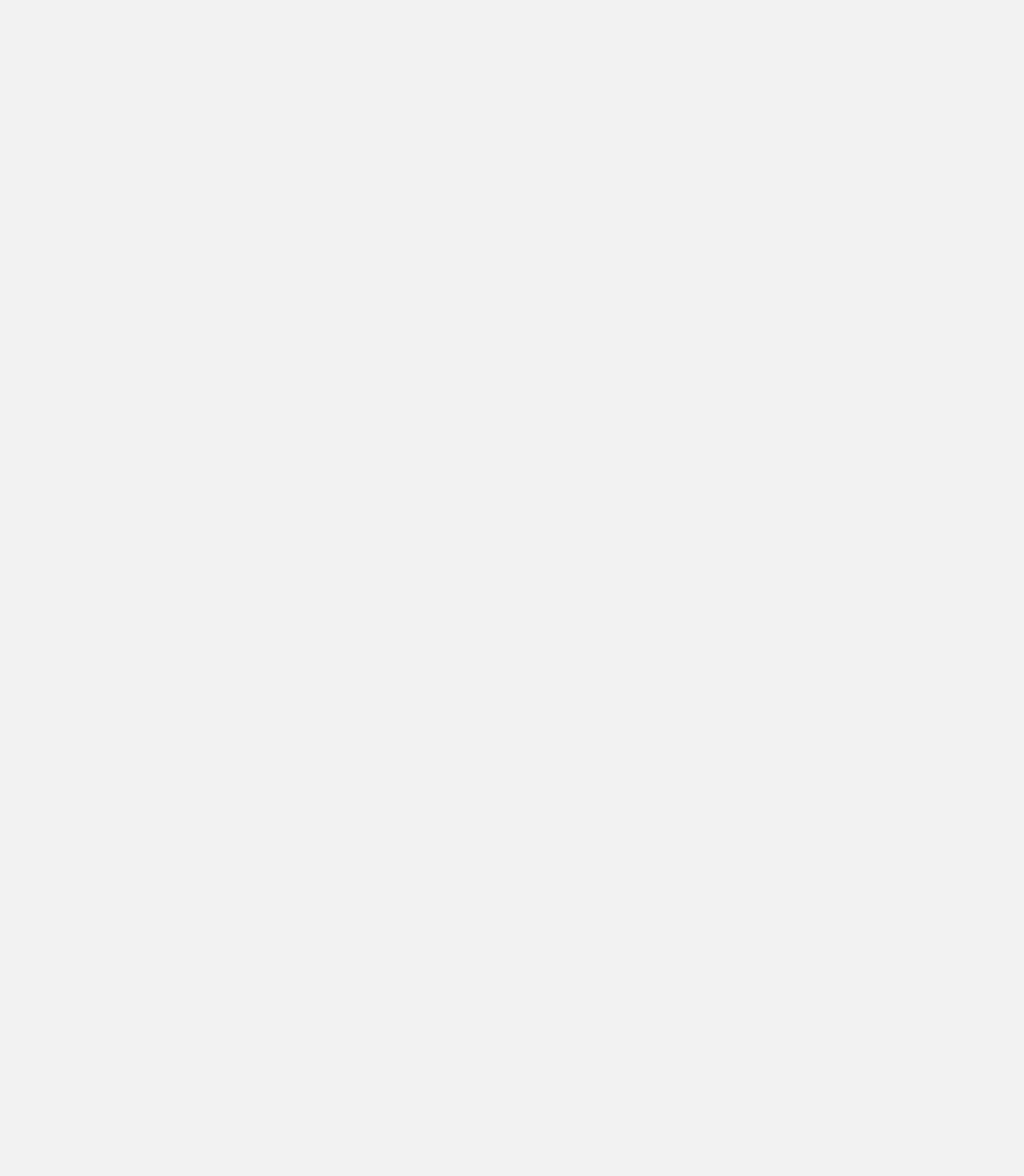
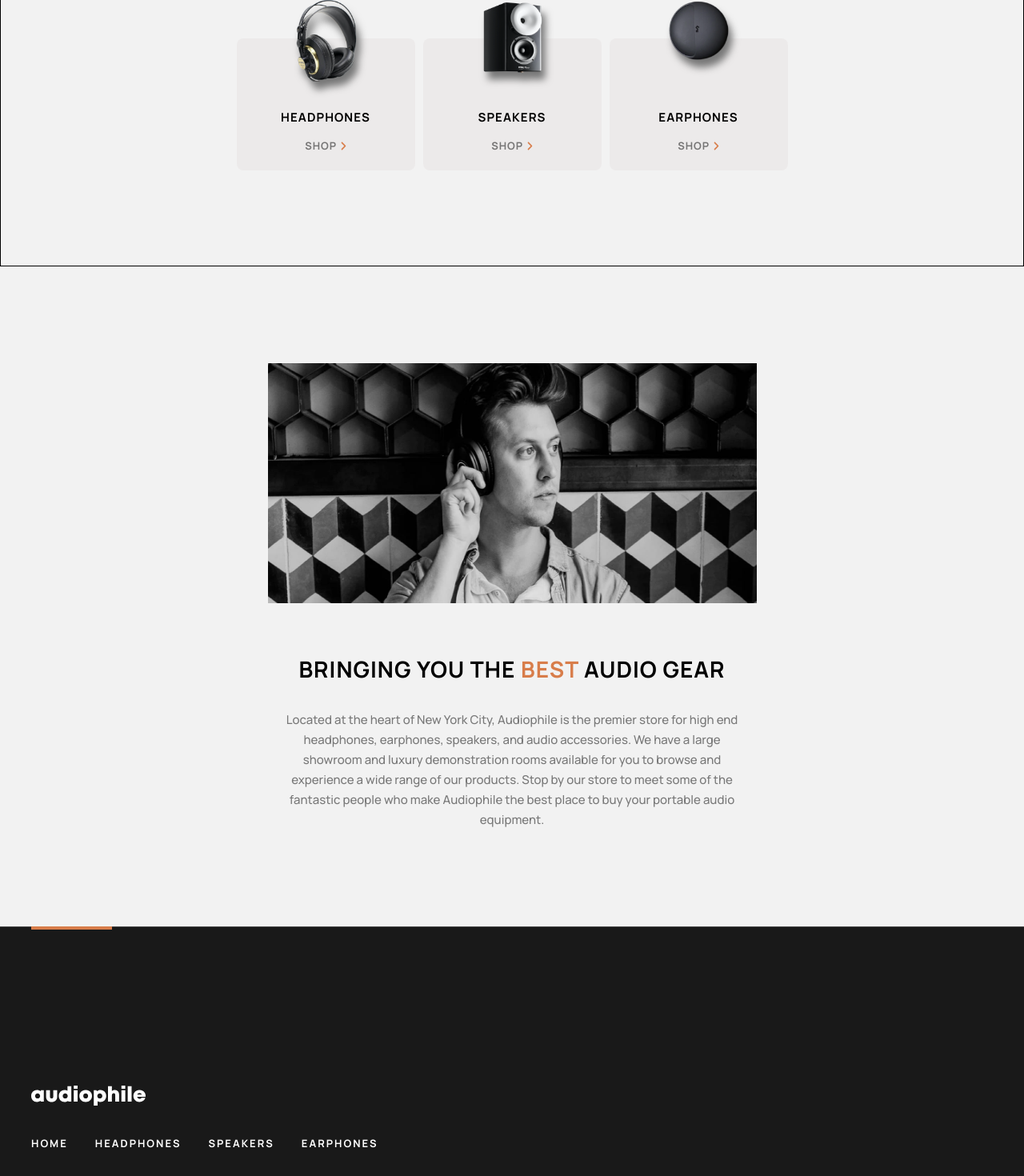
Before and after one commit to TeonaZav/audiophile-e-commerce, a React (Create React App) app: page /#/speakers in a window 1280 px wide. Before the commit this address had no page. Shown: the part 160-1630 px from the top of the page at 80% size. Before the commit the page ends 800 px from the top, so only its background shows below. Built offline with nearby package versions, Linux system fonts and the light colour scheme.

Commit message:
add missing 'speakers' page

```diff
--- a/src/components/AnimatedRoutes.js
+++ b/src/components/AnimatedRoutes.js
@@ -3,6 +3,7 @@ import { Route, Routes, useLocation } from "react-router-dom";
 import Home from "../pages/Home";
 import Earphones from "../pages/Earphones";
 import Headphones from "../pages/Headphones";
+import Speakers from "../pages/Speakers";
 import Products from "../pages/Products";
 import SingleProduct from "../pages/SingleProduct";
 import Checkout from "../pages/Checkout";
@@ -16,6 +17,7 @@ function AnimatedRoutes() {
         <Route path="/" exact={true} element={<Home>Hii Welcome home</Home>} />
         <Route path="/earphones" element={<Earphones />} />
         <Route path="/headphones" element={<Headphones />} />
+        <Route path="/speakers" element={<Speakers />} />
         <Route path="/products" element={<Products />} />
         <Route path="/products:id" element={<SingleProduct />} />
         <Route path="/checkout" element={<Checkout />} />
--- a/src/components/Navbar.jsx
+++ b/src/components/Navbar.jsx
@@ -14,7 +14,7 @@ function Navbar(props) {
         </NavLink>
       </li>
       <li>
-        <NavLink className="nav-link" to="/">
+        <NavLink className="nav-link" to="/speakers">
           SPEAKERS
         </NavLink>
       </li>
--- /dev/null
+++ b/src/pages/Speakers.jsx
@@ -0,0 +1,17 @@
+import React from "react";
+import Header from "../components/sharedComponents/Header";
+import CategoryItems from "../components/sharedComponents/CategoryItems";
+import About from "../components/About";
+import Footer from "../components/sharedComponents/Footer";
+function Speakers() {
+  return (
+    <div>
+      <Header />
+      <CategoryItems />
+      <About />
+      <Footer />
+    </div>
+  );
+}
+
+export default Speakers;
```
